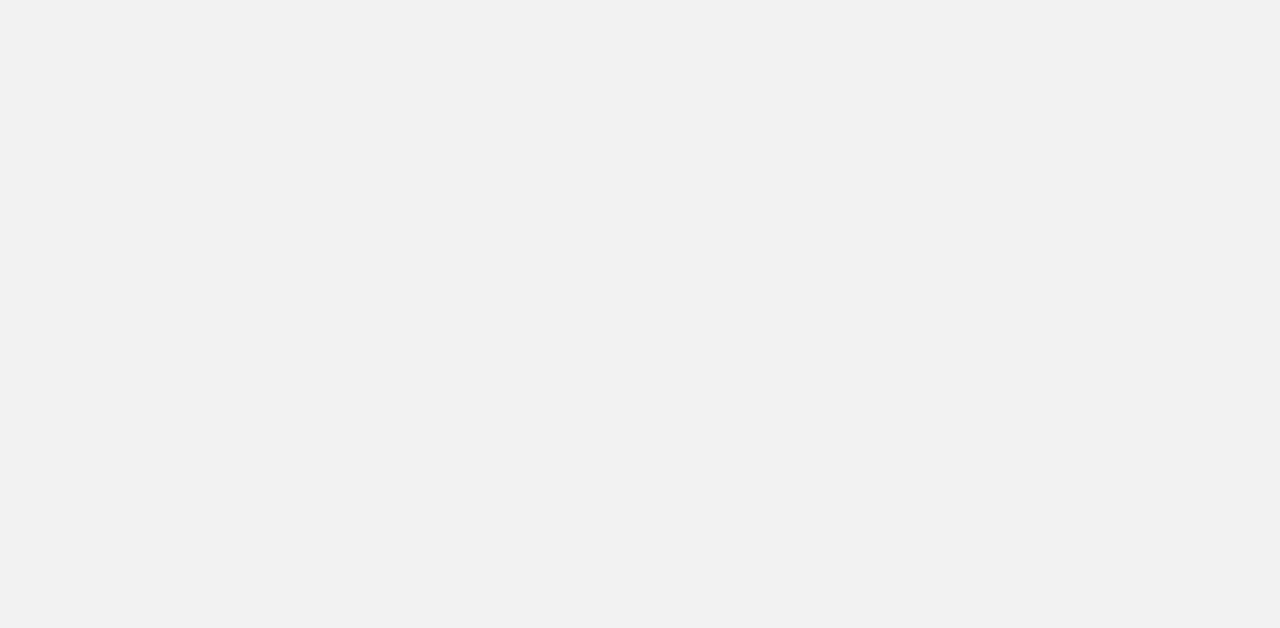
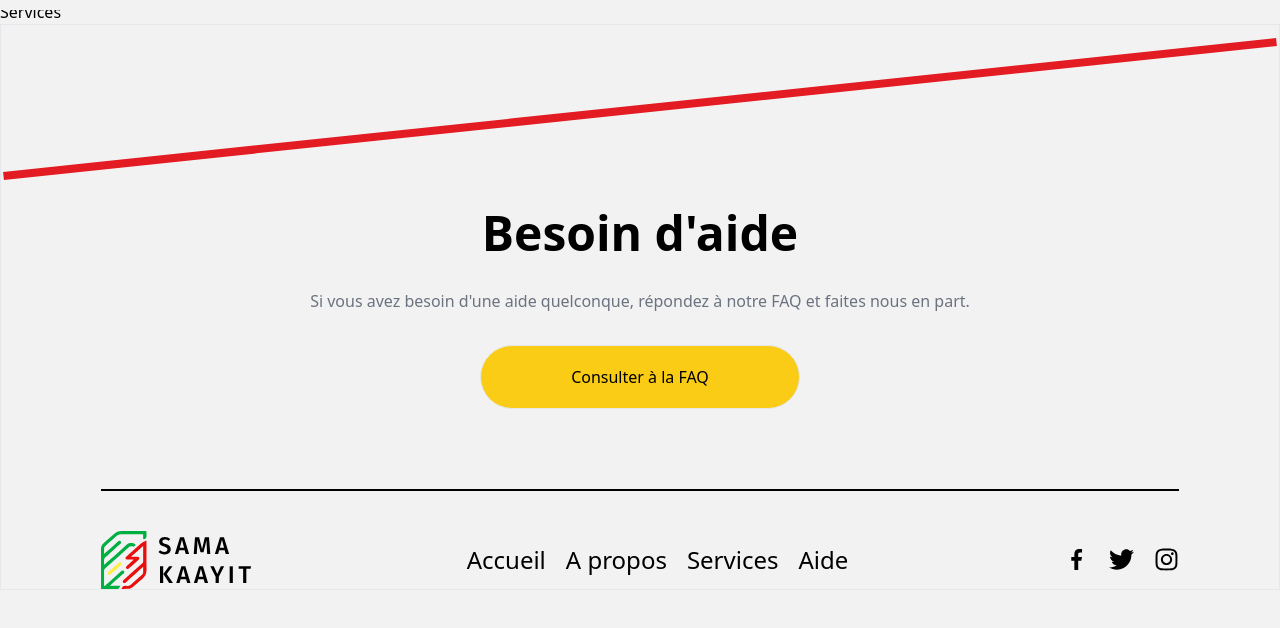
Before and after one commit to Black221/samakaayit-front, a React (Vite) app: page /services in a window 1280 px wide. Shown: the top 628 px of the page. Built offline with nearby package versions, Linux system fonts and the light colour scheme.

Commit message:
start-kit for services module entirely setup

```diff
--- a/src/home/Layout.tsx
+++ b/src/home/Layout.tsx
@@ -49,11 +49,11 @@ const NavMobile = ({ open, toggle }: INavMobile) => {
 
     return (<>
         <div className={`fixed ${open ? "block" : "hidden"} top-0 left-0 w-full h-full bg-black bg-opacity-50 z-[999]`} onClick={() => toggle(false)}>
-            <div className="relative top-8 pt-8 bg-white">
+            <div className="relative pt-8 bg-white top-8">
                 <nav className="flex flex-col items-center justify-center gap-2 py-8">
                     <a href="/" className="block w-full px-4 py-6 text-sm bg-[#FFC125] capitalize">Accueil</a>
                     <a href="/about" className="block w-full px-4 py-6 text-sm bg-[#FFC125]">A propos</a>
-                    <a href="#services" className="block w-full px-4 py-6 text-sm bg-[#FFC125]">Services</a>
+                    <a href="/services" className="block w-full px-4 py-6 text-sm bg-[#FFC125]">Services</a>
                     <a href="#contact" className="block w-full px-4 py-6 text-sm bg-[#FFC125]">Aide</a>
                 </nav>
             </div>
--- a/src/home/Page.tsx
+++ b/src/home/Page.tsx
@@ -2,6 +2,7 @@ import { Routes, Route } from "react-router-dom";
 import Layout from "./Layout";
 import About from "./pages/About";
 import Home from "./pages/Home";
+import Services from "./pages/Services";
 
 export default function Page() {
 
@@ -10,6 +11,7 @@ export default function Page() {
             <Route path="/" element={<Layout />} >
                 <Route path="/" element={<Home />} />
                 <Route path="/about" element={<About />} />
+                <Route path="/services" element={<Services />} />
             </Route>
         </Routes>
     </>)
--- a/src/home/components/Footer.tsx
+++ b/src/home/components/Footer.tsx
@@ -7,24 +7,24 @@ import Button from "../../components/Button";
 export default function Footer() {
     return (
         <footer className="px-4 lg:px-[100px] md:px-[100px] h-auto flex flex-col justify-center mb-20 border">
-            <section className="lg:mt-10 mb-20">
+            <section className="mb-20 lg:mt-10">
                 <div className="bg-[#E31B23] w-full h-2 mt-10 -rotate-6 absolute left-0 z-0"></div>
-                <div className="flex flex-col justify-center items-center space-y-8">
-                    <h2 className="font-bold text-3xl lg:text-5xl text-center mt-36">Besoin d'aide</h2>
-                    <p className="max-w-md lg:max-w-2xl text-center text-gray-500">Si vous avez besoin d'une aide quelconque, répondez à notre FAQ et faites nous en part.</p>
-                    <Button label="Consulter à la FAQ" className="text-black bg-yellow-400 rounded-full w-full lg:w-80 h-16" />
+                <div className="flex flex-col items-center justify-center space-y-8">
+                    <h2 className="text-3xl font-bold text-center lg:text-5xl mt-36">Besoin d'aide</h2>
+                    <p className="max-w-md text-center text-gray-500 lg:max-w-2xl">Si vous avez besoin d'une aide quelconque, répondez à notre FAQ et faites nous en part.</p>
+                    <Button label="Consulter à la FAQ" className="w-full h-16 text-black bg-yellow-400 rounded-full lg:w-80" />
                 </div>
             </section>
-            <hr className="w-full border border-black mb-10" />
-            <div className="flex flex-col lg:flex-row justify-between items-center gap-5 lg:gap-0 border-black">
+            <hr className="w-full mb-10 border border-black" />
+            <div className="flex flex-col items-center justify-between gap-5 border-black lg:flex-row lg:gap-0">
                 <img src="/Fichier 2.svg" width={150} height={150} alt="" className="mb-5 lg:mb-0" />
-                <div className="flex flex-col lg:flex-row justify-center items-center gap-5 text-lg lg:text-2xl text-center">
+                <div className="flex flex-col items-center justify-center gap-5 text-lg text-center lg:flex-row lg:text-2xl">
                     <a href="#">Accueil</a>
                     <a href="#">A propos</a>
-                    <a href="#">Services</a>
+                    <a href="/services">Services</a>
                     <a href="#">Aide</a>
                 </div>
-                <div className="flex justify-center items-center gap-5 mt-5 lg:mt-0">
+                <div className="flex items-center justify-center gap-5 mt-5 lg:mt-0">
                     <Link to="#" className="cursor-pointer" ><GrFacebookOption size={25} /> </Link>
                     <Link to="#" className="cursor-pointer" ><FaTwitter size={25} /> </Link>
                     <Link to="#" className="cursor-pointer" ><FaInstagram size={25} /> </Link>
--- a/src/home/components/Header.tsx
+++ b/src/home/components/Header.tsx
@@ -16,7 +16,7 @@ export default function Header({ ref, top, toggle }: IHeader) {
             backgroundColor: "#F2F2F2"
         }}>
             <nav className="w-full mt-10 bg-[#F2F2F2] border-gray-200 px-4 lg:px-6 py-2.5">
-                <div className="flex flex-wrap justify-between items-center mx-auto max-w-screen-xl">
+                <div className="flex flex-wrap items-center justify-between max-w-screen-xl mx-auto">
                     <Logo />
                     <Menu toggle={toggle} />
                     <Links />
@@ -30,7 +30,7 @@ const Menu = ({ toggle }: { toggle: React.Dispatch<React.SetStateAction<boolean>
 
     return (<>
         <div className="flex items-center lg:order-2">
-            <div className="flex justify-center items-center gap-2">
+            <div className="flex items-center justify-center gap-2">
                 <Button label="Se connecter" className=" text-[#00AF41]  rounded-full" />
                 <Button label="S'inscrire" className=" text-white rounded-full bg-[#00AF41]" />
             </div>
@@ -49,7 +49,7 @@ const Logo = () => {
 
     return (<>
         <a href="/" className="flex items-center">
-            <img src="/Fichier 2.svg" width={100} height={200} className="mr-3  sm:h-9" alt="Flowbite Logo" />
+            <img src="/Fichier 2.svg" width={100} height={200} className="mr-3 sm:h-9" alt="Flowbite Logo" />
         </a>
     </>)
 }
@@ -58,11 +58,11 @@ const Logo = () => {
 const Links = () => {
 
     return (<>
-        <div className="hidden justify-between items-center w-full lg:flex lg:w-auto lg:order-1" id="mobile-menu-2">
+        <div className="items-center justify-between hidden w-full lg:flex lg:w-auto lg:order-1" id="mobile-menu-2">
             <ul className="flex flex-col mt-4 font-medium lg:flex-row lg:space-x-8 lg:mt-0">
                 <Link href="/" text="Accueil" />
                 <Link href="/about" text="A propos" />
-                <Link href="#" text="Services" />
+                <Link href="/services" text="Services" />
                 <Link href="#" text="Aide" />
             </ul>
         </div>
@@ -78,7 +78,7 @@ const Link = ({ href, text }: ILink) => {
 
     return (<>
         <li>
-            <a href={href} className="block py-2 pr-4 pl-3 text-gray-700 border-b border-gray-100 hover:bg-gray-50 lg:hover:bg-transparent lg:border-0 lg:hover:text-primary-700 lg:p-0 ">{text}</a>
+            <a href={href} className="block py-2 pl-3 pr-4 text-gray-700 border-b border-gray-100 hover:bg-gray-50 lg:hover:bg-transparent lg:border-0 lg:hover:text-primary-700 lg:p-0 ">{text}</a>
         </li>
     </>)
 }
--- /dev/null
+++ b/src/home/pages/Services.tsx
@@ -0,0 +1,10 @@
+
+function Services() {
+  return (
+    <div>
+      Services
+    </div>
+  );
+}
+
+export default Services;
```
